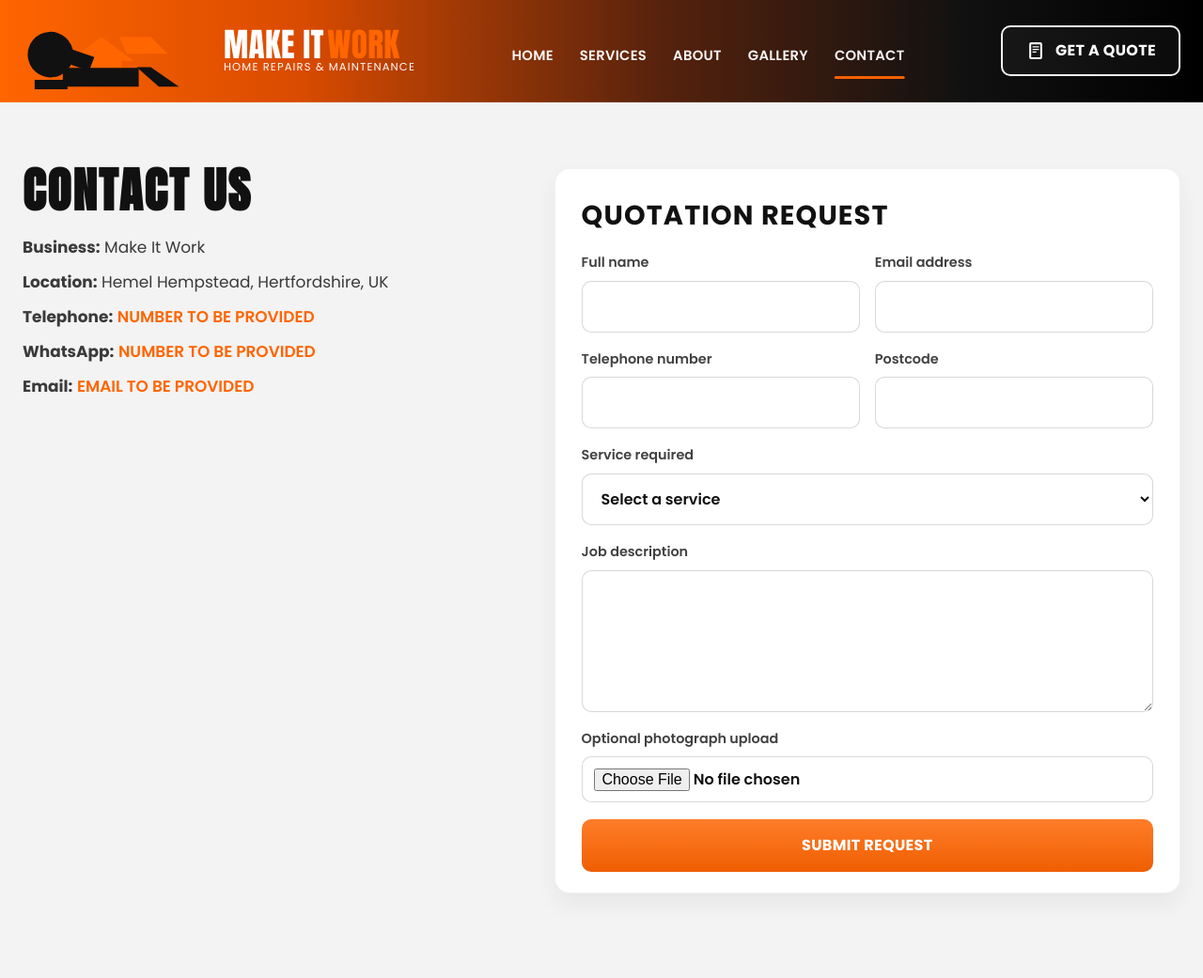
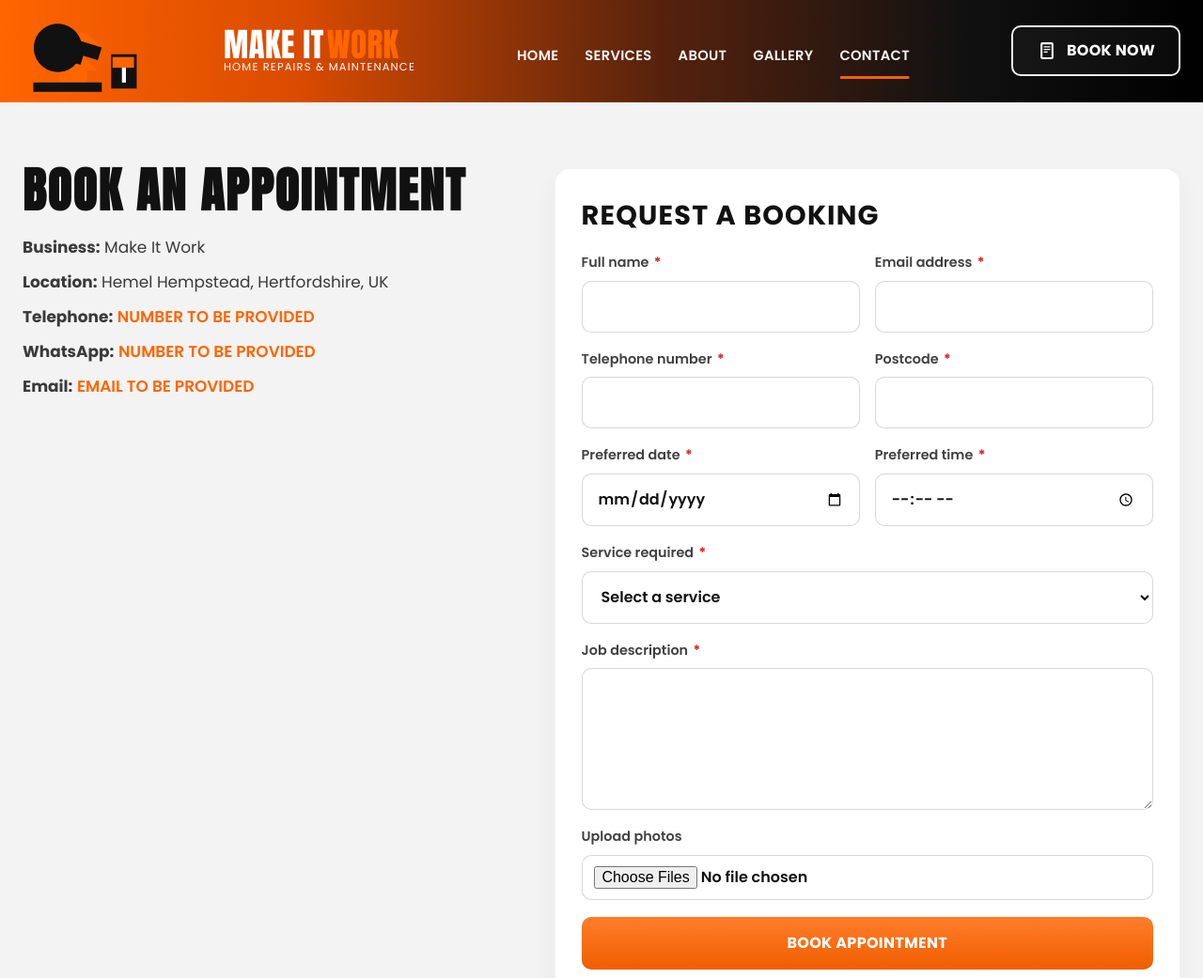
Before and after one commit to Thanatos55/make-it-work, a plain HTML site: page contact.html in a window 1280 px wide. Shown: the top 1041 px of the page at 94% size. Drawn offline with Linux system fonts and the light colour scheme.

Commit message:
Update the branding, switch the form to appointment booking, and add required-field red stars to the first pass of the website design

```diff
--- a/contact.html
+++ b/contact.html
@@ -3,8 +3,8 @@
   <head>
     <meta charset="UTF-8" />
     <meta name="viewport" content="width=device-width, initial-scale=1.0" />
-    <meta name="description" content="Request a quote for dependable home repair and maintenance work in Hemel Hempstead." />
-    <title>Contact | Make It Work</title>
+    <meta name="description" content="Book an appointment for a handyman service with Make It Work in Hemel Hempstead." />
+    <title>Book an Appointment | Make It Work</title>
     <link rel="preconnect" href="https://fonts.googleapis.com" />
     <link rel="preconnect" href="https://fonts.gstatic.com" crossorigin />
     <link href="https://fonts.googleapis.com/css2?family=Anton&family=Poppins:wght@400;500;600;700;800&display=swap" rel="stylesheet" />
@@ -16,19 +16,19 @@
         <a href="./index.html" class="brand" aria-label="Make It Work home page">
           <span class="brand-mark" aria-hidden="true">
             <svg viewBox="0 0 280 120" role="img" aria-label="Make It Work logo">
-              <g transform="translate(0 4)">
-                <g transform="translate(0 10)">
-                  <path d="M68 56L118 20L166 56H148V90H88V56H68Z" fill="#FF6500"/>
-                  <path d="M155 45L216 45L191 20L144 20L155 45Z" fill="#FF6500"/>
-                  <path d="M32 60L72 60L48 43L14 43L32 60Z" fill="#111111" opacity="0.92"/>
-                  <path d="M60 66H173V94H60V66Z" fill="#111111"/>
-                  <path d="M18 84H67V98H18V84Z" fill="#111111"/>
-                  <path d="M170 65h21l42 29h-30l-33-29z" fill="#111111"/>
-                  <g transform="translate(7 6) rotate(-26 40 40)">
-                    <circle cx="35" cy="38" r="34" fill="#111111"/>
-                    <path d="M30 6L67 43L43 68L7 31L30 6Z" fill="#111111"/>
-                    <circle cx="35" cy="38" r="16" fill="#111111"/>
-                    <path d="M54 32L92 70L76 85L38 47L54 32Z" fill="#111111"/>
+              <g transform="translate(0 2)">
+                <g transform="translate(0 6)">
+                  <path d="M30 76L74 40L112 76H96V96H54V76H30Z" fill="#FF6500"/>
+                  <path d="M68 40L118 40L94 20L42 20L68 40Z" fill="#FF6500"/>
+                  <path d="M16 94H118V108H16V94Z" fill="#111111"/>
+                  <path d="M132 52H170V103H132V52Z" fill="#111111"/>
+                  <path d="M148 68H154V94H148V68Z" fill="#FFFFFF"/>
+                  <path d="M134 56L166 56L166 72H134V56Z" fill="#FF6500"/>
+                  <g transform="translate(16 4) rotate(-28 32 34)">
+                    <circle cx="34" cy="40" r="36" fill="#111111"/>
+                    <path d="M34 16L74 56L52 78L12 38L34 16Z" fill="#111111"/>
+                    <circle cx="34" cy="40" r="15" fill="#111111"/>
+                    <path d="M58 36L92 70L78 84L44 50L58 36Z" fill="#111111"/>
                   </g>
                 </g>
               </g>
@@ -55,9 +55,9 @@
           </div>
         </nav>
 
-        <a href="./contact.html#quote-form" class="quote-button header-quote" aria-label="Get a quote">
+        <a href="./contact.html#appointment-form" class="quote-button header-quote" aria-label="Book an appointment">
           <svg viewBox="0 0 32 32" aria-hidden="true"><path d="M9 3h14a3 3 0 0 1 3 3v20a3 3 0 0 1-3 3H9a3 3 0 0 1-3-3V6a3 3 0 0 1 3-3zm0 3v20h14V6H9zm2 3h10v2H11V9zm0 4h10v2H11v-2zm0 4h6v2h-6v-2z"/></svg>
-          <span>GET A QUOTE</span>
+          <span>BOOK NOW</span>
         </a>
       </div>
     </header>
@@ -66,7 +66,7 @@
       <section class="subpage-hero contact-hero">
         <div class="container contact-layout">
           <div class="contact-details">
-            <h1>CONTACT US</h1>
+            <h1>BOOK AN APPOINTMENT</h1>
             <p><strong>Business:</strong> Make It Work</p>
             <p><strong>Location:</strong> Hemel Hempstead, Hertfordshire, UK</p>
             <p><strong>Telephone:</strong> <a href="tel:0000000000">NUMBER TO BE PROVIDED</a></p>
@@ -74,27 +74,35 @@
             <p><strong>Email:</strong> <a href="mailto:email@to-be-provided.com">EMAIL TO BE PROVIDED</a></p>
           </div>
 
-          <form id="quote-form" class="quote-form" name="quote-request" method="POST" data-netlify="true" enctype="multipart/form-data">
-            <h2>QUOTATION REQUEST</h2>
+          <form id="appointment-form" class="quote-form" name="appointment-form" method="POST" data-netlify="true" enctype="multipart/form-data">
+            <h2>REQUEST A BOOKING</h2>
             <div class="form-grid">
               <label>
-                <span>Full name</span>
+                <span>Full name <span class="required-star" aria-label="required">*</span></span>
                 <input type="text" name="full-name" required />
               </label>
               <label>
-                <span>Email address</span>
+                <span>Email address <span class="required-star" aria-label="required">*</span></span>
                 <input type="email" name="email" required />
               </label>
               <label>
-                <span>Telephone number</span>
+                <span>Telephone number <span class="required-star" aria-label="required">*</span></span>
                 <input type="tel" name="telephone" required />
               </label>
               <label>
-                <span>Postcode</span>
+                <span>Postcode <span class="required-star" aria-label="required">*</span></span>
                 <input type="text" name="postcode" required />
               </label>
+              <label>
+                <span>Preferred date <span class="required-star" aria-label="required">*</span></span>
+                <input type="date" name="preferred-date" required />
+              </label>
+              <label>
+                <span>Preferred time <span class="required-star" aria-label="required">*</span></span>
+                <input type="time" name="preferred-time" required />
+              </label>
               <label class="full-width">
-                <span>Service required</span>
+                <span>Service required <span class="required-star" aria-label="required">*</span></span>
                 <select name="service-required" required>
                   <option value="">Select a service</option>
                   <option>General repairs</option>
@@ -107,15 +115,15 @@
                 </select>
               </label>
               <label class="full-width">
-                <span>Job description</span>
+                <span>Job description <span class="required-star" aria-label="required">*</span></span>
                 <textarea name="job-description" rows="5" required></textarea>
               </label>
               <label class="full-width file-upload">
-                <span>Optional photograph upload</span>
-                <input type="file" name="photo" accept="image/*" />
+                <span>Upload photos</span>
+                <input type="file" name="photo" accept="image/*" multiple />
               </label>
             </div>
-            <button type="submit" class="submit-button">SUBMIT REQUEST</button>
+            <button type="submit" class="submit-button">BOOK APPOINTMENT</button>
           </form>
         </div>
       </section>
--- a/styles.css
+++ b/styles.css
@@ -7,6 +7,7 @@
   --white: #ffffff;
   --green: #2bbf4a;
   --shadow: rgba(17, 17, 17, 0.13);
+  --danger: #d62828;
 }
 
 * { box-sizing: border-box; }
@@ -75,7 +76,7 @@ button, input, select, textarea { font: inherit; }
   line-height: 0.9;
   display: flex;
   align-items: baseline;
-  gap: 0.1em;
+  gap: 0.08em;
 }
 
 .make-it { color: #ffffff; }
@@ -760,6 +761,12 @@ label span {
   color: rgba(17,17,17,0.8);
 }
 
+.required-star {
+  color: var(--danger);
+  margin-left: 2px;
+  font-weight: 700;
+}
+
 input, select, textarea {
   width: 100%;
   border: 1px solid rgba(17,17,17,0.16);
```
Also changed, not shown: index.html (+17 -17 lines).
